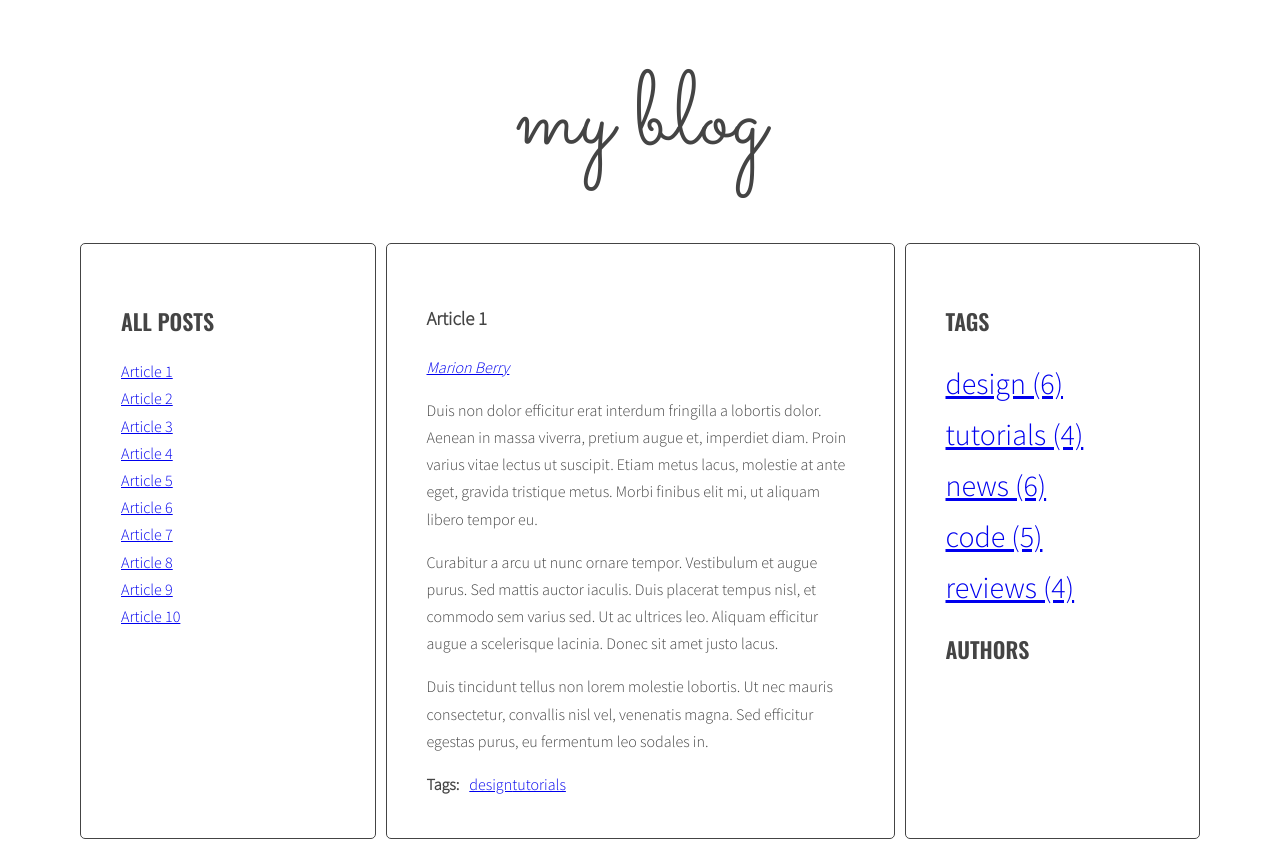
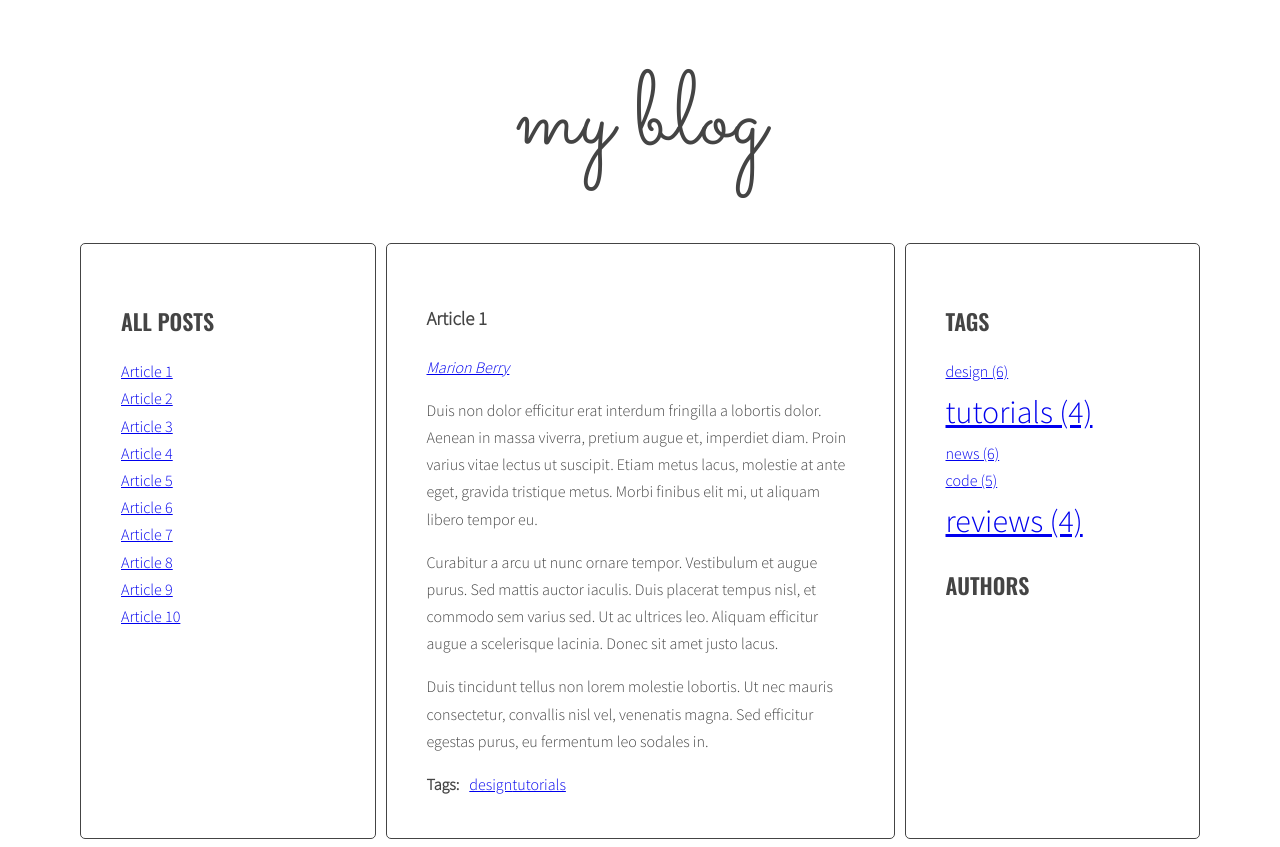
Before and after one commit to KevinKaluzny/javascript-blog, a website: page index.html in a window 1280 px wide. Drawn offline with nearby package versions, Linux system fonts and the light colour scheme.

Commit message:
Remove selector .list.tags a

```diff
--- a/sass/style.scss
+++ b/sass/style.scss
@@ -121,10 +121,6 @@ body {
 
 /* Tag */
 
-.list.tags a {
-  font-size: 30px;
-}
-
 .tag-size-1 {
   font-size: 20%;
 }
```
Also changed, not shown: css/style.css, 1 other file.
